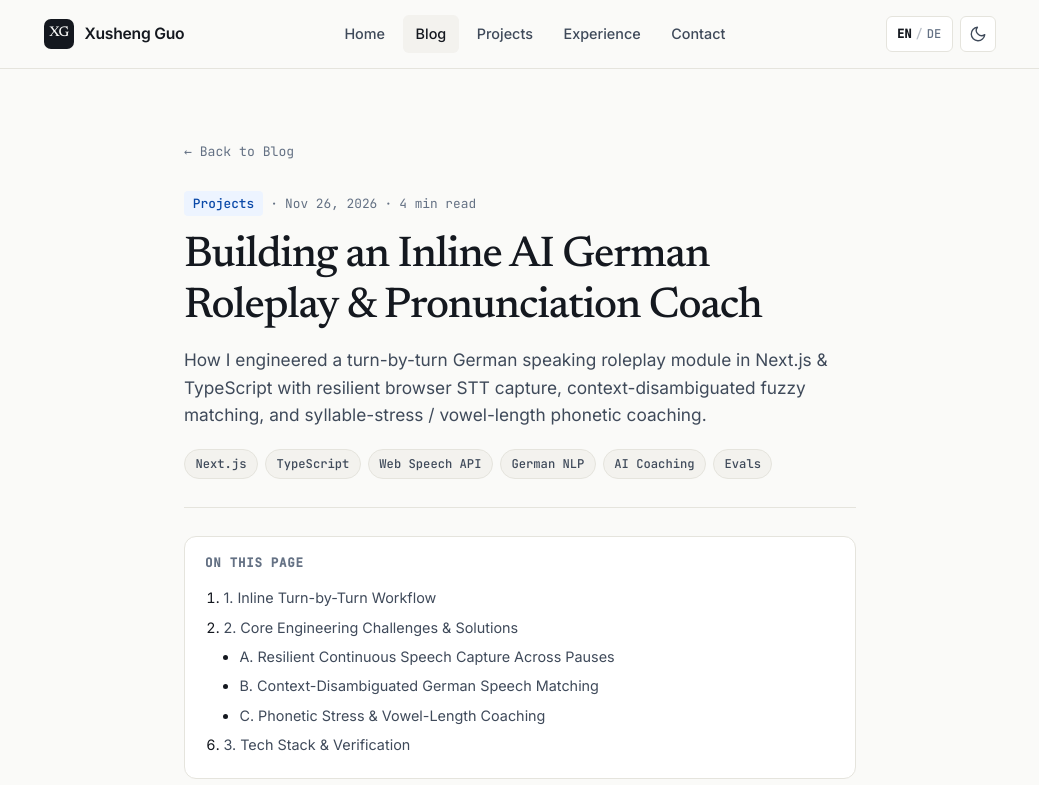
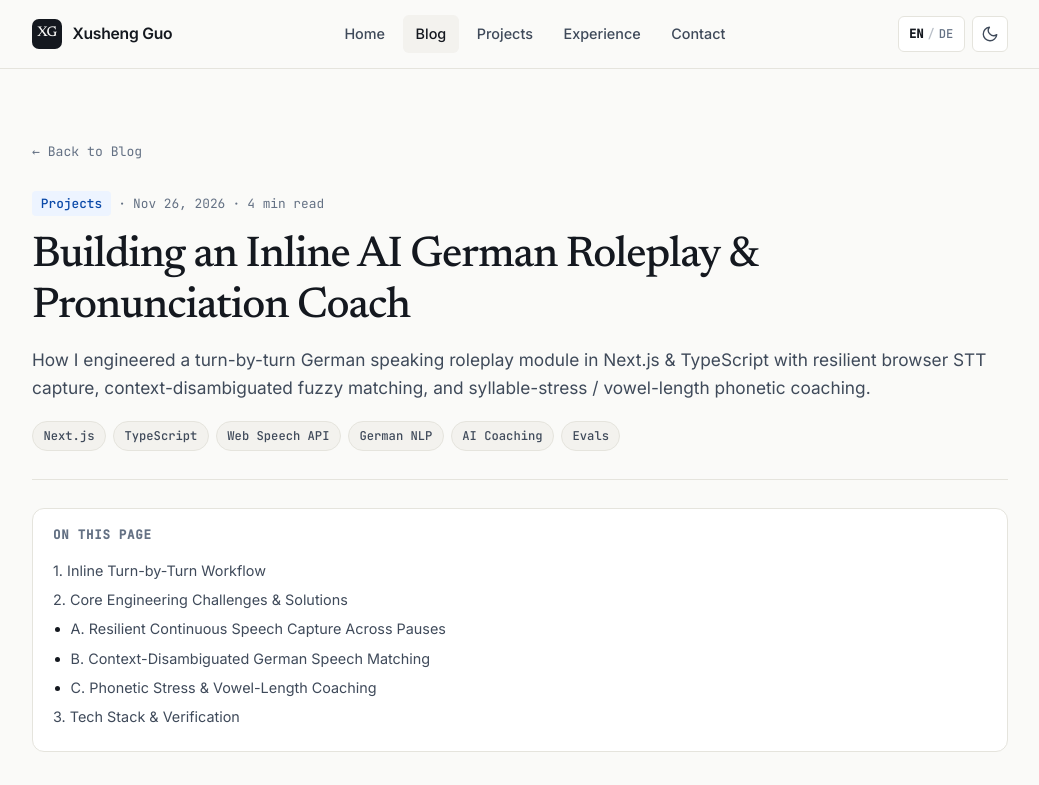
Before and after one commit to guohere/guohere.github.io, an Astro site: page /blog/ai-german-roleplay-pronunciation-coach in a window 1280 px wide. Shown: the top 785 px of the page, without its empty margins (120-1159 px from the left). Built offline with nearby package versions, Linux system fonts and the light colour scheme; Astro itself is replaced by a stand-in of ours; some packages are replaced by stand-ins of ours.

Commit message:
Widen desktop layout to 80% viewport width and fix duplicate TOC numbering

```diff
--- a/src/pages/blog/[...slug].astro
+++ b/src/pages/blog/[...slug].astro
@@ -231,7 +231,8 @@ const catLabel = CATEGORY_LABELS[post.data.category] ?? {
 
   .toc-list {
     margin: 0.8rem 0 0;
-    padding-left: 1.15rem;
+    padding-left: 0;
+    list-style: none;
     font-size: 0.9rem;
   }
 
@@ -240,7 +241,7 @@ const catLabel = CATEGORY_LABELS[post.data.category] ?? {
   }
 
   .toc-item--sub {
-    margin-left: 1rem;
+    margin-left: 1.1rem;
     list-style-type: disc;
   }
 
--- a/src/pages/index.astro
+++ b/src/pages/index.astro
@@ -345,7 +345,7 @@ const recentPosts = (await getCollection('blog', ({ data }) => !data.draft))
   }
 
   .hero-content {
-    max-width: 700px;
+    max-width: 860px;
   }
 
   .hero-title {
--- a/src/styles/global.css
+++ b/src/styles/global.css
@@ -29,8 +29,8 @@
   --font-mono: 'JetBrains Mono', ui-monospace, SFMono-Regular, Menlo, monospace;
 
   /* Layout */
-  --max-width: 1000px;
-  --prose-width: 720px;
+  --max-width: 1440px;
+  --prose-width: 1200px;
   --nav-height: 68px;
   --radius-sm: 6px;
   --radius-md: 12px;
@@ -124,14 +124,22 @@ a:hover {
 
 /* Layout Utilities */
 .container {
-  width: 100%;
+  width: 80%;
   max-width: var(--max-width);
   margin: 0 auto;
   padding: 0 1.5rem;
 }
 
 .container--narrow {
+  width: 80%;
   max-width: var(--prose-width);
+}
+
+@media (max-width: 900px) {
+  .container,
+  .container--narrow {
+    width: 100%;
+  }
 }
 
 .section {
```
